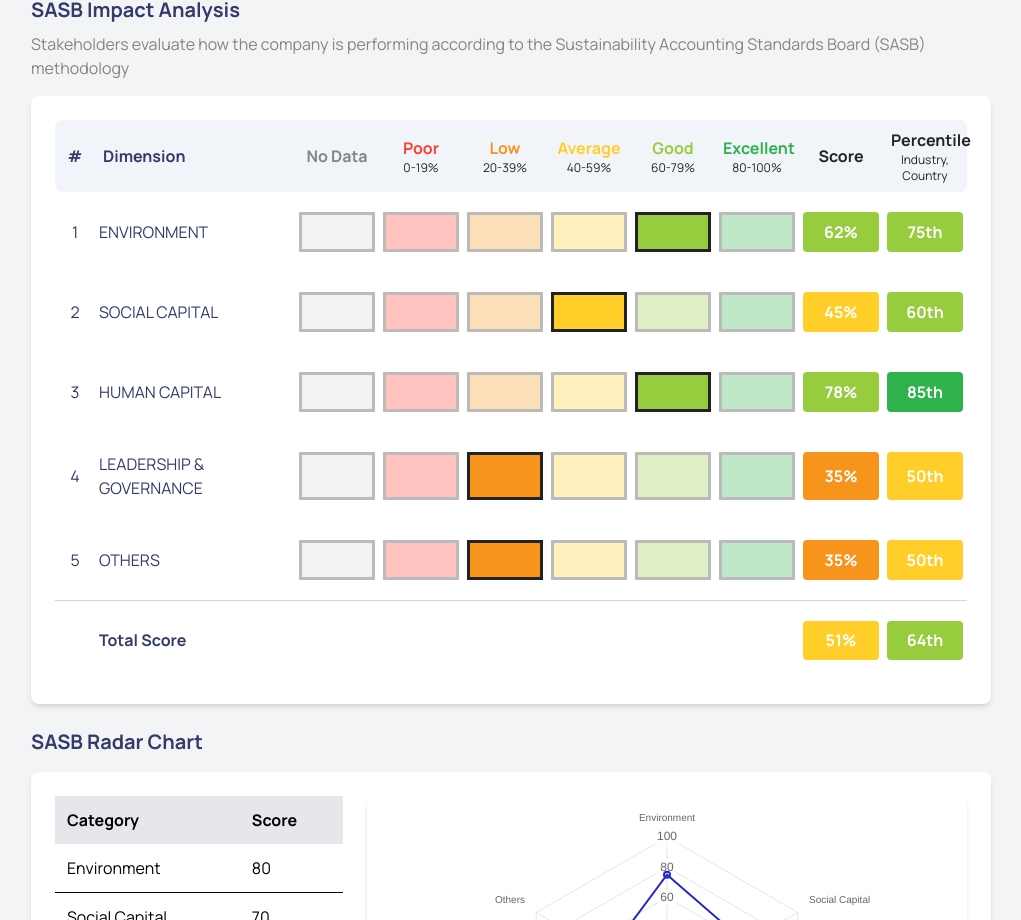
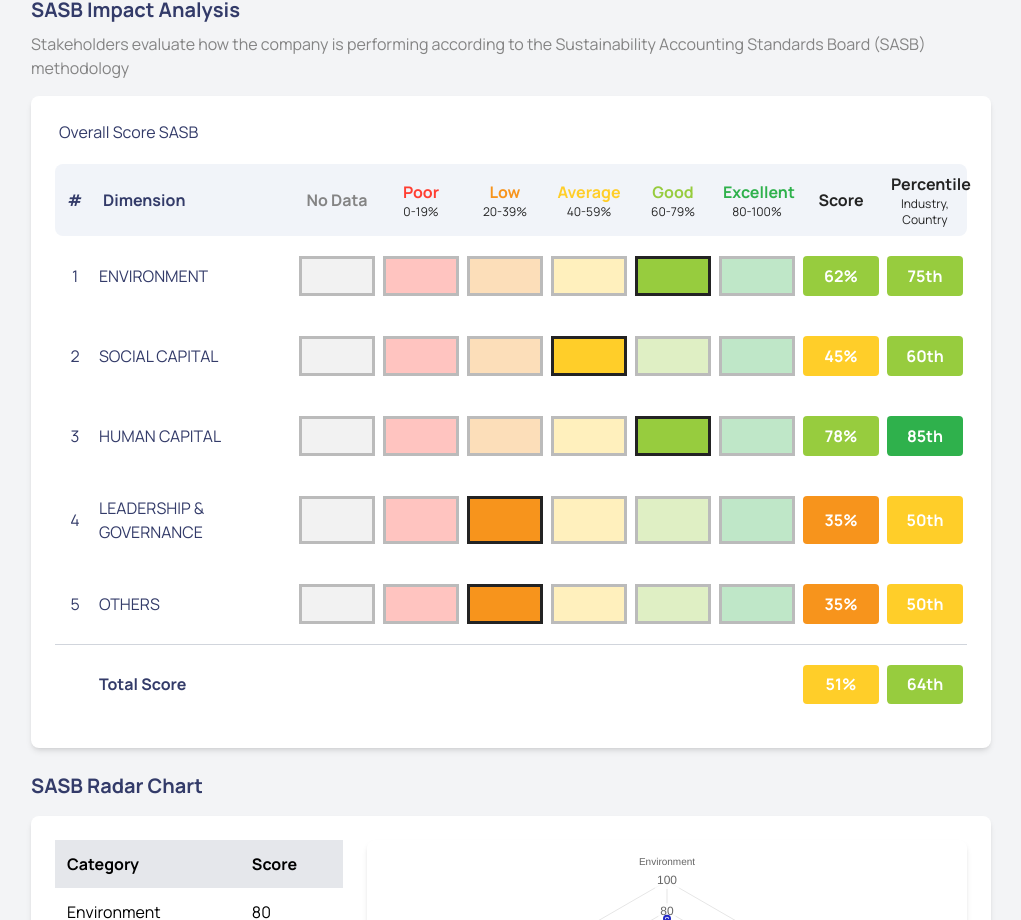
Before and after one commit to SSIndex/MonitorPOC, a Next.js app in the folder monitor/: page /general in a window 1280 px wide. Shown: the part 1300-2220 px from the top of the page, without its empty margins (129-1150 px from the left). Built offline with nearby package versions, Linux system fonts and the light colour scheme.

Commit message:
feat(general/page): ADD table title

```diff
--- a/monitor/src/app/general/page.tsx
+++ b/monitor/src/app/general/page.tsx
@@ -141,6 +141,7 @@ export default function GeneralAnalysis() {
             Sustainability Accounting Standards Board (SASB) methodology
           </p>
           <div className="bg-white rounded-lg shadow-md mt-4 p-6">
+            <h5 className="ps-1 pb-5 text-primary">Overall Score SASB</h5>
             <Table />
           </div>
         </section>
```
